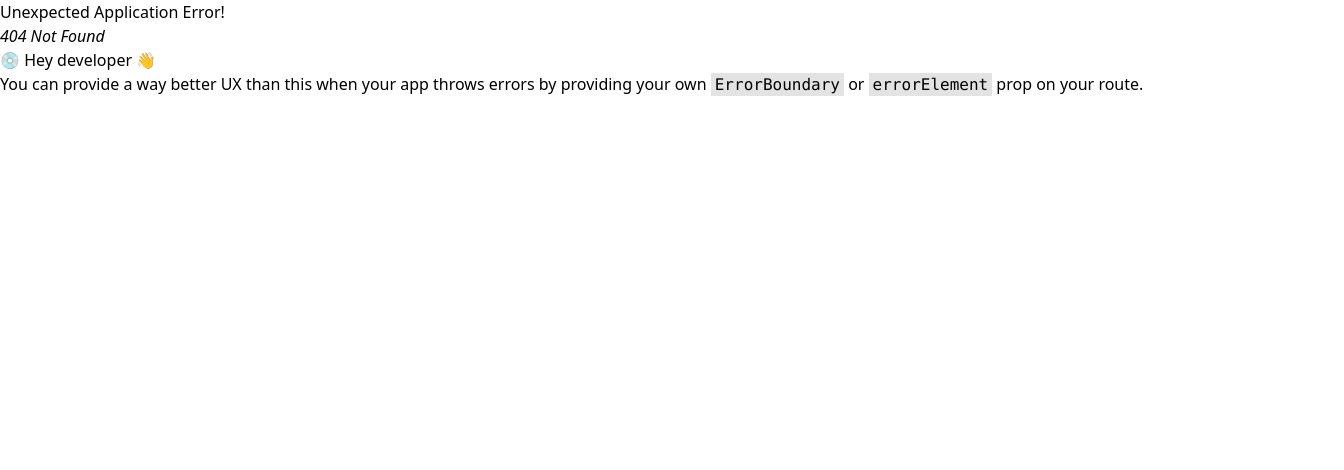
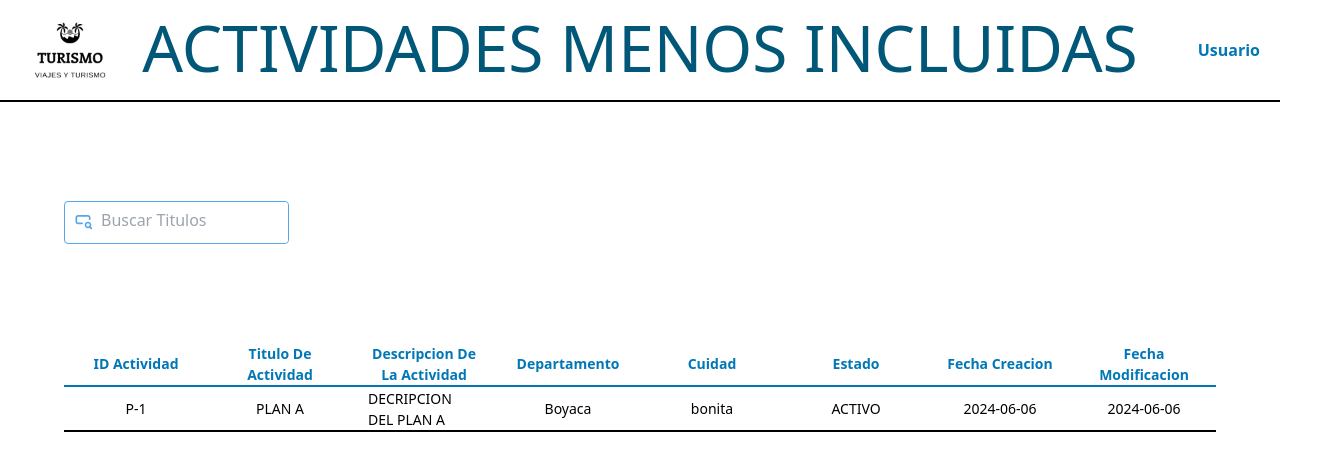
Before and after one commit to JALZ2003/Turismo-DB-Front, a React (Vite) app: page /actividad_menos_in in a window 1280 px wide. Before the commit this address had no page. Shown: the top 470 px of the page, 1344 px wide, since content can reach past the window. Built offline with nearby package versions, Linux system fonts and the light colour scheme; a web font is replaced by a local one.

Commit message:
se creo en pages detalle y actividad menos y se actualizo el despegable

```diff
--- a/src/components/Navbar.jsx
+++ b/src/components/Navbar.jsx
@@ -24,6 +24,8 @@ export default function Navbar() {
             { to: '/vendedor', title: "Vendedor" },
             { to: '/cliente', title: "Cliente" },
             { to: '/detallado_compra', title: "Detallado de compra" },
+            { to: '/detalle', title: "Consolidado De Compra" },
+            { to: '/actividad_menos_in', title: "Actividades Menos Incluidas" },
         ])
     }, [])
     return (
--- /dev/null
+++ b/src/pages/Actividad_menos_in.jsx
@@ -0,0 +1,41 @@
+import Search from '../components/Search';
+
+export default function Actividad_menos_in() {
+    return (
+        <>
+            <h1 className='absolute w-full h-[100px] text-center text-[#005777] text-[64px]'> ACTIVIDADES MENOS INCLUIDAS </h1>
+            <main className="flex flex-col h-screen">
+
+                <Search/>
+                <div className='w-full'>
+                    <table className='w-full flex flex-col items-center'>
+                        <thead className='w-[90%]'>
+                            <tr className='flex justify-around items-center text-[14px] text-[#0077B6] border-b-2 border-[#0077B6] h-[45px] w-[100%]'>
+                                <th className='p-4 flex justify-center w-[12.5%]'> ID Actividad </th>
+                                <th className='p-4 flex justify-center w-[12.5%]'> Titulo De Actividad</th>
+                                <th className='p-4 flex justify-center w-[12.5%]'> Descripcion De La Actividad</th>
+                                <th className='p-4 flex justify-center w-[12.5%]'> Departamento</th>
+                                <th className='p-4 flex justify-center w-[12.5%]'> Cuidad</th>
+                                <th className='p-4 flex justify-center w-[12.5%]'> Estado </th>
+                                <th className='p-4 flex justify-center w-[12.5%]'> Fecha Creacion </th>
+                                <th className='p-4 flex justify-center w-[12.5%]'> Fecha Modificacion </th>
+                            </tr>
+                        </thead>
+                        <tbody className='w-[90%]'>
+                            <tr className='flex justify-around items-center text-[14px] border-b-2 border-black h-[45px] w-[100%]'>
+                                <td className='p-4 flex justify-center w-[12.5%]'> P-1 </td>
+                                <td className='p-4 flex justify-center w-[12.5%]'> PLAN A </td>
+                                <td className='p-4 flex justify-center w-[12.5%]'> DECRIPCION DEL PLAN A </td>
+                                <td className='p-4 flex justify-center w-[12.5%]'> Boyaca </td>
+                                <td className='p-4 flex justify-center w-[12.5%]'> bonita </td>
+                                <td className='p-4 flex justify-center w-[12.5%]'> ACTIVO </td>
+                                <td className='p-4 flex justify-center w-[12.5%]'> 2024-06-06 </td>
+                                <td className='p-4 flex justify-center w-[12.5%]'> 2024-06-06 </td>
+                            </tr>
+                        </tbody>
+                    </table>
+                </div>
+            </main>
+        </>
+    )
+}
--- /dev/null
+++ b/src/pages/Detalle.jsx
@@ -0,0 +1,39 @@
+import Search from '../components/Search';
+
+export default function Detalle() {
+    return (
+        <>
+            <h1 className='absolute w-full h-[100px] text-center text-[#005777] text-[64px]'> CONSOLIDADO DE COMPRA </h1>
+            <main className="flex flex-col h-screen">
+
+                <Search/>
+                <div className='w-full'>
+                    <table className='w-full flex flex-col items-center'>
+                        <thead className='w-[90%]'>
+                            <tr className='flex justify-around items-center text-[14px] text-[#0077B6] border-b-2 border-[#0077B6] h-[45px] w-[100%]'>
+                                <th className='p-4 flex justify-center w-[14.2%]'> Fecha De Compra </th>
+                                <th className='p-4 flex justify-center w-[14.2%]'> Codiego Plan </th>
+                                <th className='p-4 flex justify-center w-[14.2%]'> Cedula </th>
+                                <th className='p-4 flex justify-center w-[14.2%]'> Nombre </th>
+                                <th className='p-4 flex justify-center w-[14.2%]'> Correo </th>
+                                <th className='p-4 flex justify-center w-[14.2%]'> Fecha De Nacimiento </th>
+                                <th className='p-4 flex justify-center w-[14.2%]'> Telefonos </th>
+                            </tr>
+                        </thead>
+                        <tbody className='w-[90%]'>
+                            <tr className='flex justify-around items-center text-[14px] border-b-2 border-black h-[45px] w-[100%]'>
+                                <td className='p-4 flex justify-center w-[14.2%]'> P-1 </td>
+                                <td className='p-4 flex justify-center w-[14.2%]'> PLAN A </td>
+                                <td className='p-4 flex justify-center w-[14.2%]'> DECRIPCION DEL PLAN A </td>
+                                <td className='p-4 flex justify-center w-[14.2%]'> 10 </td>
+                                <td className='p-4 flex justify-center w-[14.2%]'> INCLUYE </td>
+                                <td className='p-4 flex justify-center w-[14.2%]'> NO INCLUYE </td>
+                                <td className='p-4 flex justify-center w-[14.2%]'> adfed </td>
+                            </tr>
+                        </tbody>
+                    </table>
+                </div>
+            </main>
+        </>
+    )
+}
--- a/src/router.jsx
+++ b/src/router.jsx
@@ -8,6 +8,8 @@ import Compra from "./pages/Compra";
 import Vendedor from "./pages/Vendedor";
 import Cliente from "./pages/Cliente";
 import Detallado_compra from "./pages/Detallado_compra";
+import Detalle from "./pages/Detalle";
+import Actividad_menos_in from "./pages/Actividad_menos_in";
 
 export default createBrowserRouter([
     {
@@ -21,6 +23,8 @@ export default createBrowserRouter([
             { path: '/vendedor', element: <Vendedor /> },
             { path: '/cliente', element: <Cliente /> },
             { path: '/detallado_compra', element: <Detallado_compra /> },
+            { path: '/detalle', element: <Detalle /> },
+            { path: '/actividad_menos_in', element: <Actividad_menos_in /> },
         ]
     },
     {
```
